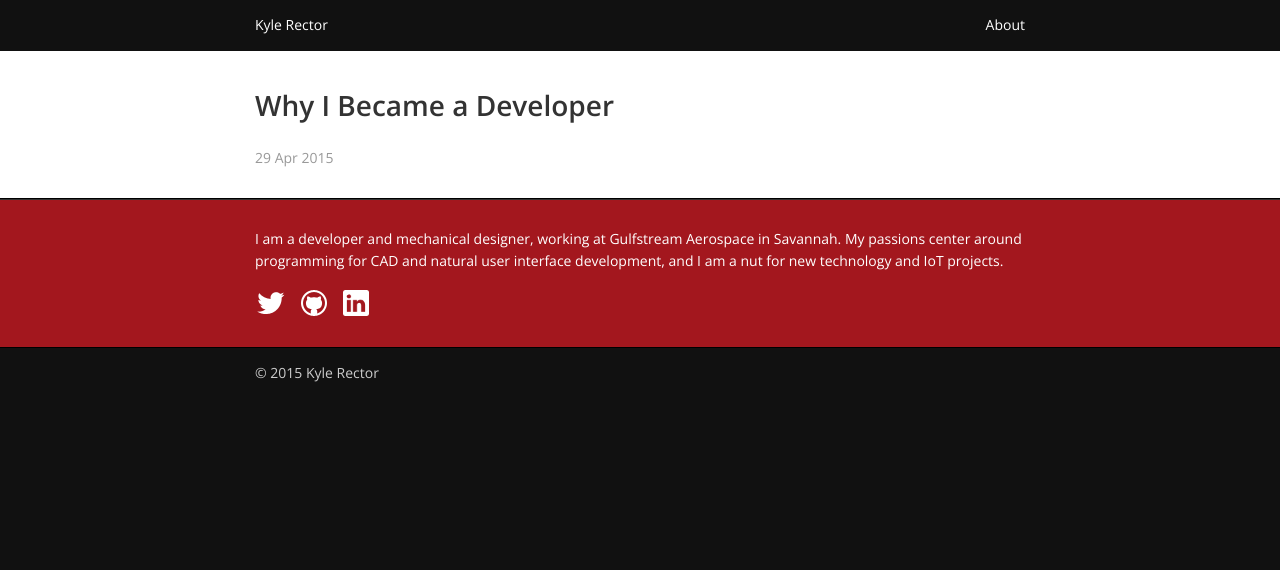
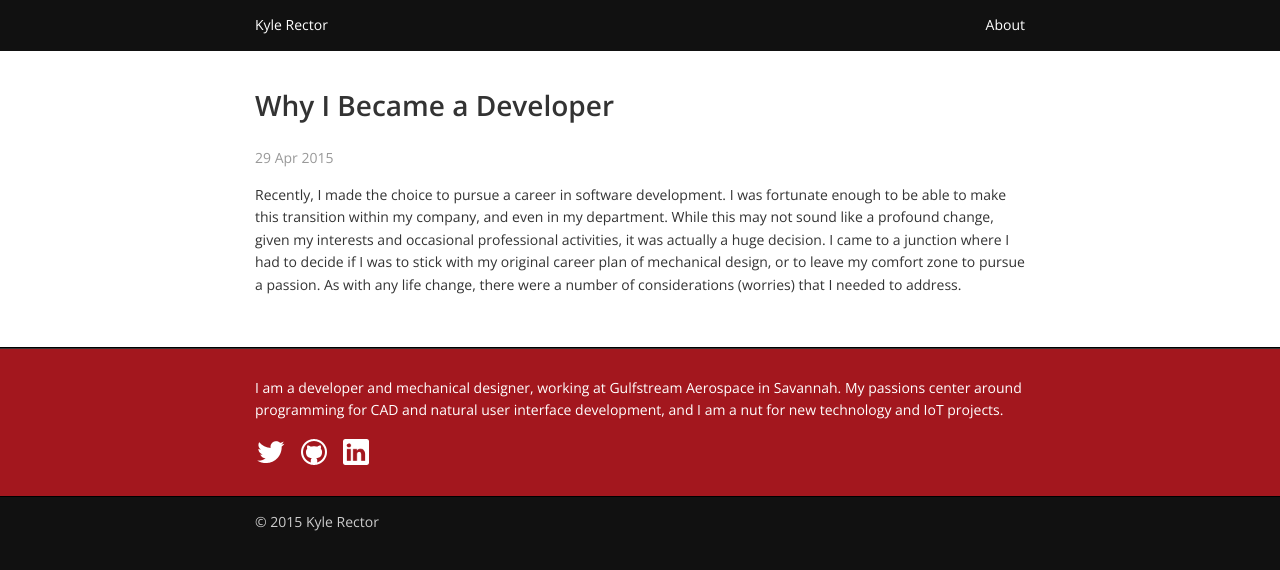
Before and after one commit to KyleARector/KyleARector.github.io, a Jekyll site: the page built from _posts/2015-04-29-Why_Become_A_Developer.md, in a window 1280 px wide. Shown: the top 570 px of the page. Built offline with Jekyll 4.4.1, drawn with Linux system fonts in a browser that asks for light colours.

Commit message:
Portion 2

```diff
--- a/_posts/2015-04-29-Why_Become_A_Developer.md
+++ b/_posts/2015-04-29-Why_Become_A_Developer.md
@@ -6,5 +6,7 @@ comments: false
 categories: []
 ---
 <p>
-
+Recently, I made the choice to pursue a career in software development. I was fortunate enough to be able to make this transition within my company, and even in my department. While this may not sound like a profound change, given my interests and occasional professional activities, it was actually a huge decision. I came to a junction where I had to decide if I was to stick with my original career plan of mechanical design, or to leave my comfort zone to pursue a passion.
+As with any life change, there were a number of considerations (worries) that I needed to address.
+<br/> <br/>
 </p>
```
